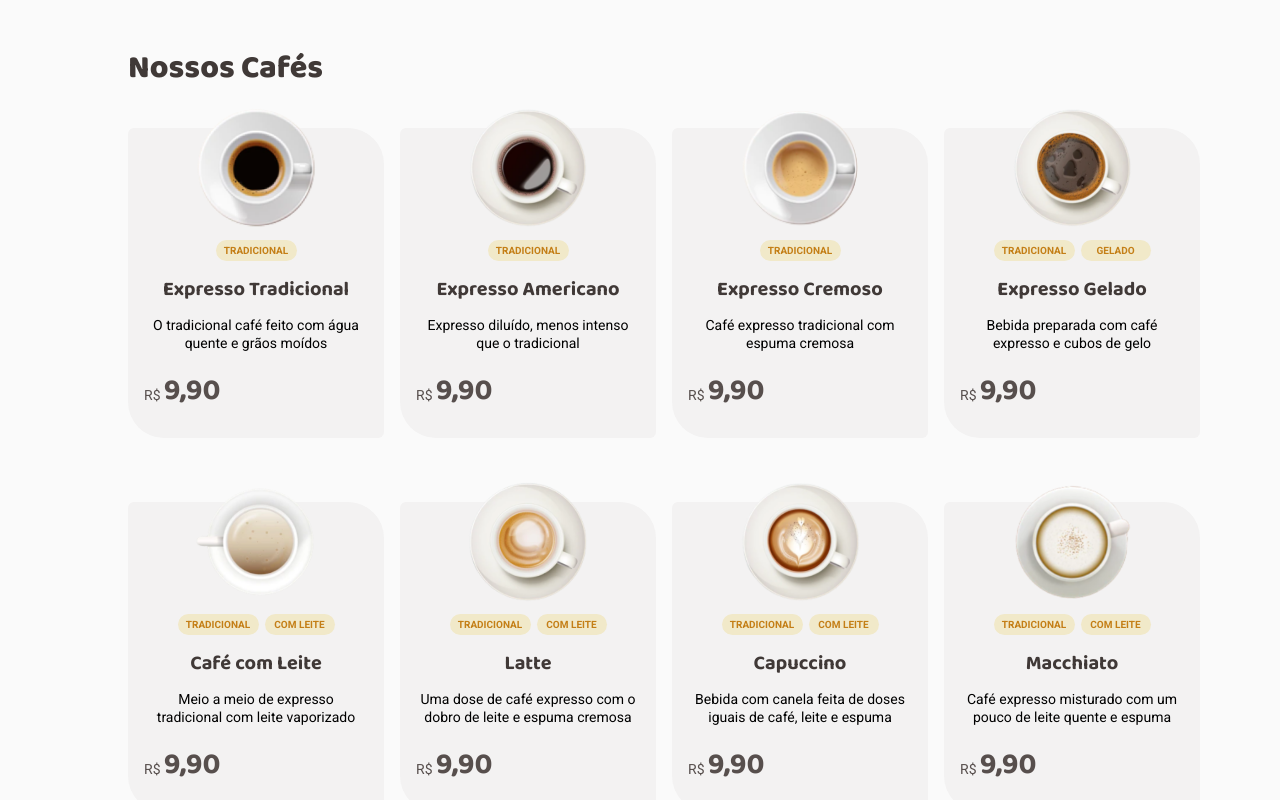
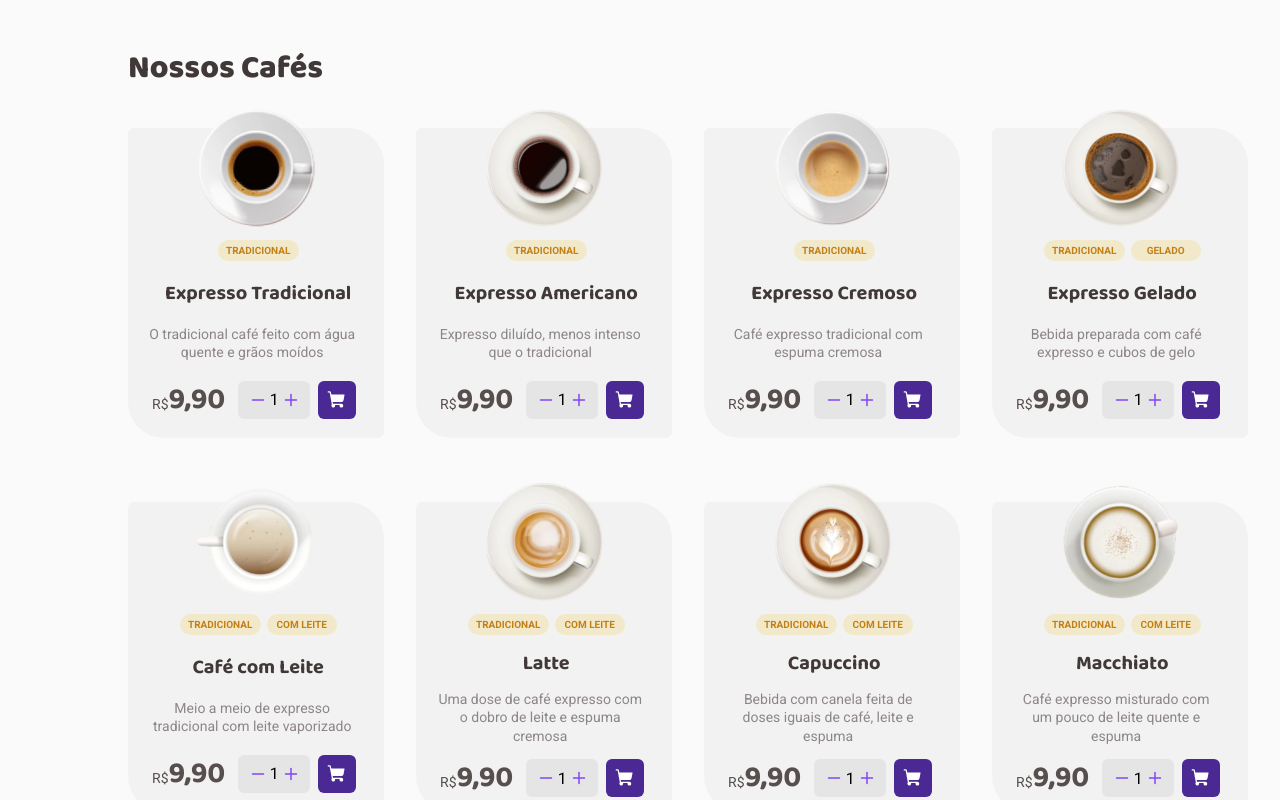
Before and after one commit to EliseuVicente/coffe-delivery, a React (Vite) app: page / in a window 1280 px wide. Shown: the part 640-1440 px from the top of the page. Built offline with nearby package versions, Linux system fonts and the light colour scheme.

Commit message:
Editing the SectionBuy

```diff
--- a/src/pages/Home/components/products/index.jsx
+++ b/src/pages/Home/components/products/index.jsx
@@ -1,6 +1,7 @@
 import { CoffeeItems, CoffeeList, ContainerProducts, NameCoffes, Title } from "./styles"
 import { ListProducts } from "./listProducts"
 
+//object coffee
 const coffees = [
     {
         id: 1,
@@ -10,7 +11,7 @@ const coffees = [
         description: 'O tradicional café feito com água quente e grãos moídos',
         valor: '9,90',
         image: 'public/tradicional.svg',
-        // quantidade:
+        quantity: 1,
         // selecionado:
     },
     {
@@ -21,6 +22,7 @@ const coffees = [
         description: 'Expresso diluído, menos intenso que o tradicional',
         valor: '9,90',
         image: 'public/americano.svg',
+        quantity: 1,
     },
     {
         id: 3,
@@ -30,6 +32,7 @@ const coffees = [
         description: 'Café expresso tradicional com espuma cremosa',
         valor: '9,90',
         image: 'public/cremoso.svg',
+        quantity: 1,
     },
     {
         id: 4,
@@ -39,6 +42,7 @@ const coffees = [
         description: 'Bebida preparada com café expresso e cubos de gelo',
         valor: '9,90',
         image: 'public/gelado.svg',
+        quantity: 1,
     },
     {
         id: 5,
@@ -48,6 +52,7 @@ const coffees = [
         description: 'Meio a meio de expresso tradicional com leite vaporizado',
         valor: '9,90',
         image: 'public/cafecomleite.svg',
+        quantity: 1,
     },
     {
         id: 6,
@@ -57,6 +62,7 @@ const coffees = [
         description: 'Uma dose de café expresso com o dobro de leite e espuma cremosa',
         valor: '9,90',
         image: 'public/latte.svg',
+        quantity: 1,
     },
     {
         id: 7,
@@ -66,6 +72,7 @@ const coffees = [
         description: 'Bebida com canela feita de doses iguais de café, leite e espuma',
         valor: '9,90',
         image: 'public/capuccino.svg',
+        quantity: 1,
     },
     {
         id: 8,
@@ -75,6 +82,7 @@ const coffees = [
         description: 'Café expresso misturado com um pouco de leite quente e espuma',
         valor: '9,90',
         image: 'public/macchiato.svg',
+        quantity: 1,
     },
     {
         id: 9,
@@ -84,6 +92,7 @@ const coffees = [
         description: 'Café expresso com calda de chocolate, pouco leite e espuma',
         valor: '9,90',
         image: 'public/mocaccino.svg',
+        quantity: 1,
     },
     {
         id: 10,
@@ -93,6 +102,7 @@ const coffees = [
         description: 'Bebida feita com chocolate dissolvido no leite quente e café',
         valor: '9,90',
         image: 'public/chocolatequente.svg',
+        quantity: 1,
     },
     {
         id: 11,
@@ -102,6 +112,7 @@ const coffees = [
         description: 'Drink gelado de café expresso com rum, creme de leite e hortelã',
         valor: '9,90',
         image: 'public/cubano.svg',
+        quantity: 1,
     },
     {
         id: 12,
@@ -111,6 +122,7 @@ const coffees = [
         description: 'Bebida adocicada preparada com café e leite de coco',
         valor: '9,90',
         image: 'public/havaiano.svg',
+        quantity: 1,
     },
     {
         id: 13,
@@ -120,6 +132,7 @@ const coffees = [
         description: 'Bebida preparada com grãos de café árabe e especiarias',
         valor: '9,90',
         image: 'public/arabe.svg',
+        quantity: 1,
     },
     {
         id: 14,
@@ -129,6 +142,7 @@ const coffees = [
         description: 'Bebida a base de café, uísque irlandês, açúcar e chantilly',
         valor: '9,90',
         image: 'public/irlandes.svg',
+        quantity: 1,
     },
 
 ]
@@ -150,6 +164,7 @@ export function Products(){
                                 category={coffee.category}
                                 subcategory={coffee.sub_category}
                                 description={coffee.description}
+                                quantity={coffee.quantity}
                             />
                     )
                 })}
--- a/src/pages/Home/components/products/listProducts.jsx
+++ b/src/pages/Home/components/products/listProducts.jsx
@@ -1,3 +1,4 @@
+import { Minus, Plus, ShoppingCart } from "phosphor-react"
 import {
         Categories,
         CategoriesName,
@@ -7,10 +8,14 @@ import {
         PriceProducts,
         FirstCategory,
         SecondCategory,
-        DescriptionItens
+        DescriptionItens,
+        Action,
+        SectionBuy,
+        Counter,
+        CarMarketing
     } from "./styles"
 
-export function ListProducts({content,valor,image,category,subcategory,description}) {
+export function ListProducts({content,valor,image,category,subcategory,description,quantity}) {
     return (
 
             <CoffeeItems>
@@ -33,9 +38,24 @@ export function ListProducts({content,valor,image,category,subcategory,descripti
 
                 <DescriptionItens>{description}</DescriptionItens>
 
-                <PriceProducts>
-                    <h1>R$</h1> <span>{valor}</span>
-                 </PriceProducts>
+                <SectionBuy>
+                    <PriceProducts>
+                        <h1>R$</h1> <span>{valor}</span>
+                    </PriceProducts>
+
+                    <Action>
+                        <Counter>
+                            <Minus color="#8047F8" weight="bold"/>
+                            {quantity}
+                            <Plus color="#8047F8" weight="bold" />
+                        </Counter>
+
+                        <CarMarketing>
+                            <ShoppingCart size={20} color="white" weight="fill"/>
+                        </CarMarketing>
+
+                    </Action>
+                 </SectionBuy>
 
             </CoffeeItems>
 
--- a/src/pages/Home/components/products/styles.js
+++ b/src/pages/Home/components/products/styles.js
@@ -21,7 +21,7 @@ export const Title = styled.h1`
     font-size: 32px;
     line-height: 130%;
 
-    color: #403937;
+    color: ${props => props.theme['base-subtitle']};
 `
 export const CoffeeList = styled.div`
     position: relative;
@@ -36,17 +36,14 @@ export const CoffeeItems = styled.div`
     height: 19.375rem;
     margin-top: 4rem;
     position: relative;
-    margin-right: 1rem;
+    margin-right: 2rem;
     background: ${props => props.theme['base-card']};
-
     border-radius: 6px 36px;
 `
 
 export const NameCoffes = styled.h2`
     text-align: center;
     height: 1.625rem;
-
-
     font-family: 'Baloo 2';
     font-style: normal;
     font-weight: 700;
@@ -62,25 +59,6 @@ export const ImageProducts = styled.img`
     height: 7.5rem;
     left: calc(50% - 120px/2);
     top: -1.25rem;
-`
-export const PriceProducts = styled.div`
-    display: flex;
-    font-family: 'Roboto';
-    font-style: normal;
-
-    padding-left: 1rem;
-    color: ${props => props.theme['base-text']};
-
-    h1{
-        line-height: 3.5rem;
-        font-weight: 400;
-        font-size: 14px;
-        padding-right: .2rem ;
-    }
-    span{
-        font-family: 'Baloo 2';
-        font-size: 30px;
-    }
 `
 export const Categories = styled.div`
     display: flex;
@@ -115,8 +93,6 @@ export const SecondCategory = styled.div`
     border-radius: 100px;
 `
 export const CategoriesName  = styled.p`
-    font-family: 'Roboto';
-    font-style: normal;
     font-weight: 700;
     font-size: 10px;
     line-height: 130%;
@@ -124,19 +100,75 @@ export const CategoriesName  = styled.p`
     text-transform: uppercase;
     color: ${props => props.theme['yellow-dark']};
 `
-
 export const DescriptionItens = styled.div`
-    display: flex;
     text-align: center;
 
     margin-left: 1.25rem;
-    margin-right: 1.25rem;
+    margin-right: 2rem;
 
-    font-family: 'Roboto';
-    font-style: normal;
     font-weight: 400;
     font-size: 14px;
     line-height: 130%;
 
-    color: color: ${props => props.theme['base-label']};;
+    color: ${props => props.theme['base-label']};
 `
+export const SectionBuy = styled.div`
+    display: flex;
+    flex-direction: row;
+    justify-content: space-between;
+    align-items: center;
+    margin-right: 2rem;
+    margin-left: 1.5rem;
+    gap: 1.813rem;
+    height: 2.375rem;
+`
+export const Action = styled.div`
+    display: flex;
+    flex-direction: row;
+    align-items: center;
+    gap: 0.5rem;
+    margin-left:-1rem;
+    width: 7.375rem;
+    height: 2.375rem;
+`
+export const PriceProducts = styled.div`
+    display: flex;
+    margin-top: 0.5rem;
+    color: ${props => props.theme['base-text']};
+
+    h1{
+        line-height: 3.5rem;
+        font-weight: 400;
+        font-size: 14px;
+    }
+    span{
+        font-family: 'Baloo 2';
+        font-size: 30px;
+    }
+`
+export const Counter = styled.div`
+    display: flex;
+    flex-direction: row;
+    justify-content: center;
+    align-items: center;
+    gap: 0.25rem;
+    width: 4.5rem;
+    height: 2.375rem;
+
+    background: ${props => props.theme['base-button']};;
+    border-radius: 6px;
+
+`
+
+export const CarMarketing = styled.div`
+    display: flex;
+    flex-direction: row;
+    justify-content: center;
+    align-items: center;
+
+    width: 2.375rem;
+    height: 2.375rem;
+
+    background: ${props => props.theme['purple-dark']};
+    border-radius: 6px;
+`
--- a/src/styles/themes/global.jsx
+++ b/src/styles/themes/global.jsx
@@ -8,8 +8,11 @@ export const GlobalStyle = createGlobalStyle`
     box-sizing: border-box;
 }
 
-body {
+html,body {
     width: 100%;
     background-color: ${props => props.theme['background']};
+    font-family: 'Roboto';
+    font-style: normal;
+    font-weight: 400;
 }
 `
```
